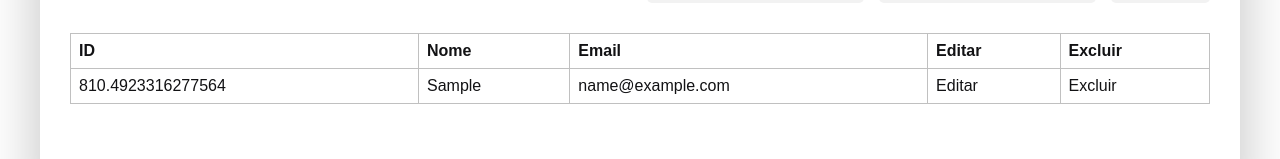
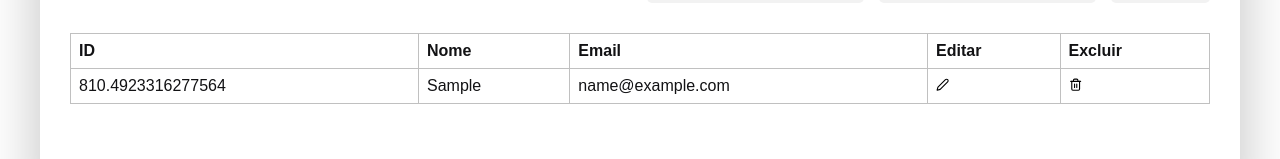
Before and after one commit to gabrielgraciani/react-ts-course, a React (Create React App) app in the folder 01-crud-ts/: page / in a window 1280 px wide. Both pictures are taken after typing "Sample", "name@example.com" into the empty fields and a click on the input "Cadastrar". Shown: the part 432-591 px from the top of the page. Built offline with nearby package versions, Linux system fonts and the light colour scheme.

Commit message:
feito a exclusao de usuario

```diff
--- a/01-crud-ts/package.json
+++ b/01-crud-ts/package.json
@@ -13,6 +13,7 @@
     "node-sass": "^5.0.0",
     "react": "^17.0.2",
     "react-dom": "^17.0.2",
+    "react-icons": "^4.2.0",
     "react-scripts": "4.0.3",
     "typescript": "^4.1.2",
     "web-vitals": "^1.0.1"
--- a/01-crud-ts/src/components/Users.tsx
+++ b/01-crud-ts/src/components/Users.tsx
@@ -1,4 +1,5 @@
 import React, { useState} from 'react';
+import { FiEdit2, FiTrash2 } from 'react-icons/fi';
 
 import '../styles/users.scss';
 
@@ -25,6 +26,12 @@ const Users = () => {
     };
 
     setUsers([...users, newUser]);
+  }
+
+  const handleDeleteUser = (id: number) => {
+    const filteredUsers = users.filter((user) => user.id !== id);
+    setUsers(filteredUsers);
+
   }
 
   return (
@@ -56,8 +63,8 @@ const Users = () => {
               <td>{user.id}</td>
               <td>{user.name}</td>
               <td>{user.email}</td>
-              <td>Editar</td>
-              <td>Excluir</td>
+              <td><button><FiEdit2 /></button></td>
+              <td><button onClick={() => handleDeleteUser(user.id)}><FiTrash2 /></button></td>
             </tr>
           ))}
         </tbody>
```
Also changed, not shown: 1 other file (tests, documents, lock files or other folders).
